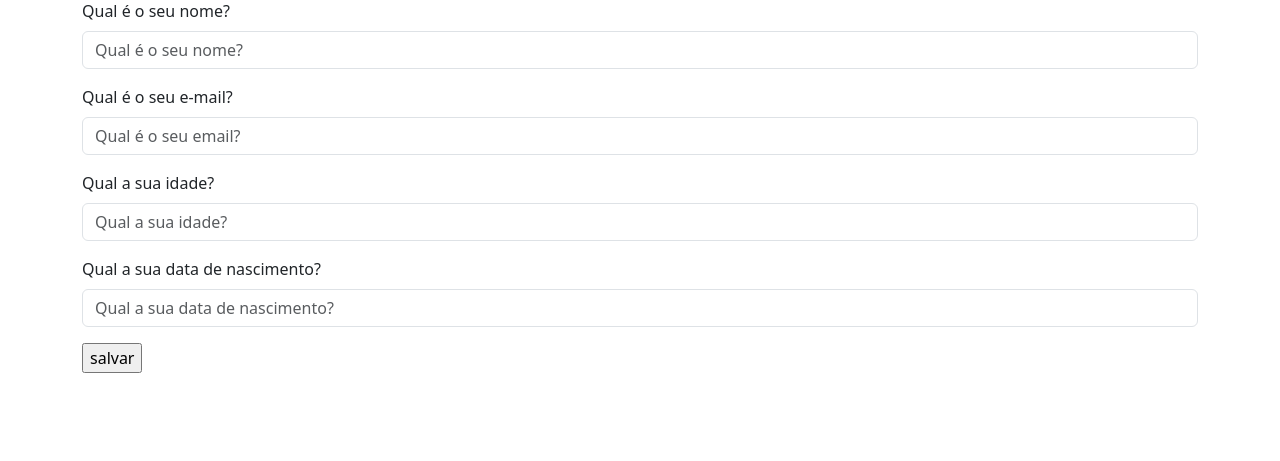
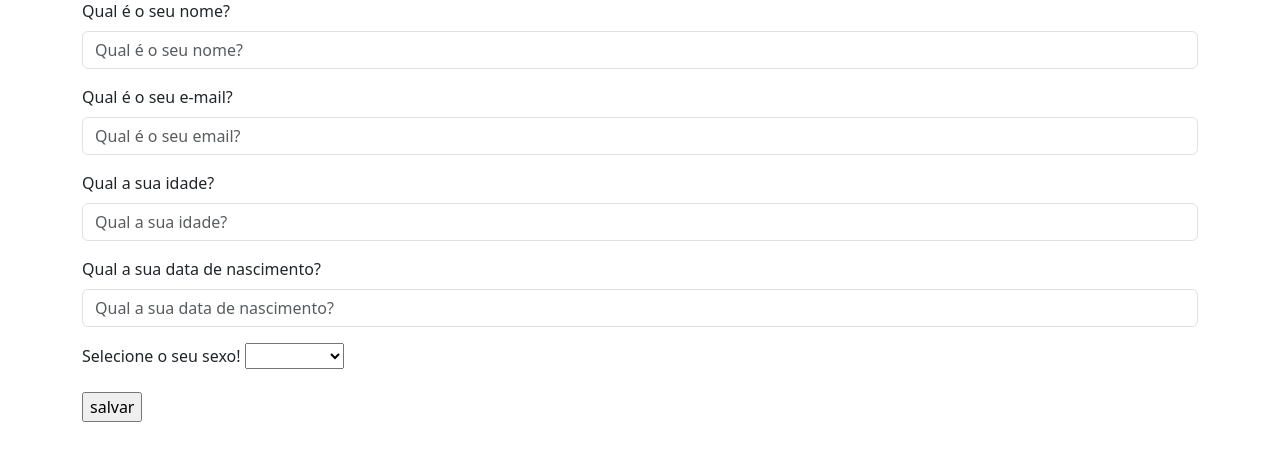
Before and after one commit to DevSecTenorio/aula_php2, a PHP site: page /insert.php in a window 1280 px wide. Shown: the part 57-518 px from the top of the page. Run offline with PHP 8.4, Linux system fonts and the light colour scheme.

Commit message:
Adição e configuração do campo sexo

```diff
--- a/insert.php
+++ b/insert.php
@@ -7,12 +7,13 @@
         $email=$_POST['email'];
         $idade=$_POST['idade'];
         $nascimento=$_POST['nascimento'];
+        $sexo=$_POST['sexo'];
         $nascimento = explode("/",$nascimento);
         $dia = ($nascimento[0]);
         $mes = ($nascimento[1]);
         $ano = ($nascimento[2]);
         $nascimento = $ano.'-'.$mes.'-'.$dia;
-        $sql="insert into pessoa (nome,email,idade,nascimento)  values ('$nome','$email','$idade','$nascimento')";
+        $sql="insert into pessoa (nome,email,idade,nascimento, sexo)  values ('$nome','$email','$idade','$nascimento','$sexo')";
         //echo 'salvar pessoa, o nome é '.$nome .' seu email é ' .$email;
         //echo $sql;
         $stmt = $conexao->prepare($sql);
@@ -32,22 +33,30 @@
 <body>
     <div class="container">
         <h1>Adicionar Pessoa</h1>
-        <form method="post">
+        <form method="post" action="insert.php">
             <div class="mb-3">
                 <label class="form-label">Qual é o seu nome?</label>
-                <input type='text' class="form-control" name='nome' placeholder='Qual é o seu nome?'>
+                <input type='text' class="form-control" name='nome' placeholder='Qual é o seu nome?' required>
             </div>
             <div class="mb-3">
                 <label class="form-label">Qual é o seu e-mail?</label>
-                <input type='text' class="form-control" name='email' placeholder='Qual é o seu email?'>
+                <input type='text' class="form-control" name='email' placeholder='Qual é o seu email?' required>
             </div>
             <div class="mb-3">
                 <label class="form-label">Qual a sua idade?</label>
-                <input type='text' class="form-control" name='idade' placeholder='Qual a sua idade?'>
+                <input type='text' class="form-control" name='idade' placeholder='Qual a sua idade?' required>
             </div>
             <div class="mb-3">
                 <label class="form-label">Qual a sua data de nascimento?</label>
-                <input type='text' class="form-control" name='nascimento' placeholder='Qual a sua data de nascimento?'>
+                <input type='text' class="form-control" name='nascimento' placeholder='Qual a sua data de nascimento?' required>
+            </div>
+            <div class="mb-3">
+                <label class="form-label">Selecione o seu sexo!</label>
+                <select name="sexo" required>
+                    <option value=""></option>
+                    <option value="m">Masculino</option>
+                    <option value="f">Feminino</option>
+                </select>
             </div>
             <input type='submit' value='salvar'>
         </form>
```
Also changed, not shown: edit.php (+11 -2 lines), index.php (+10 -2 lines).
